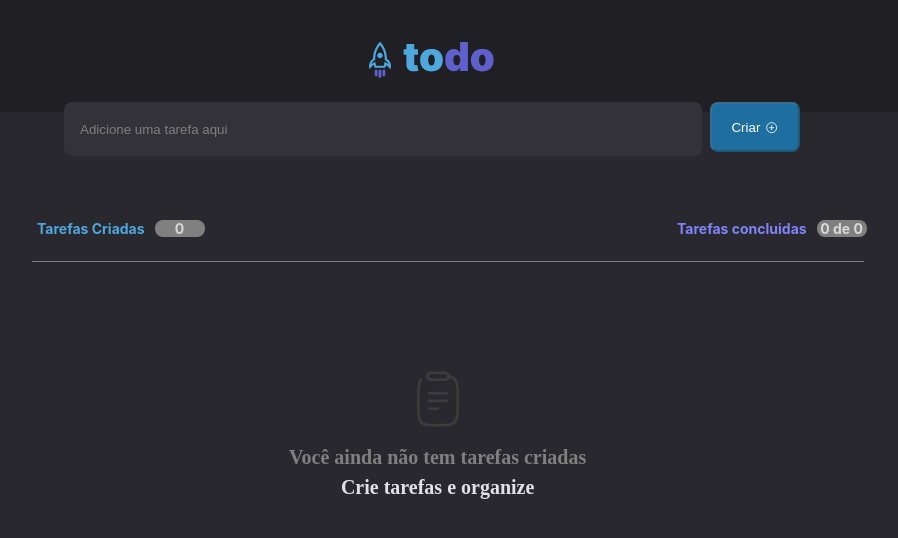
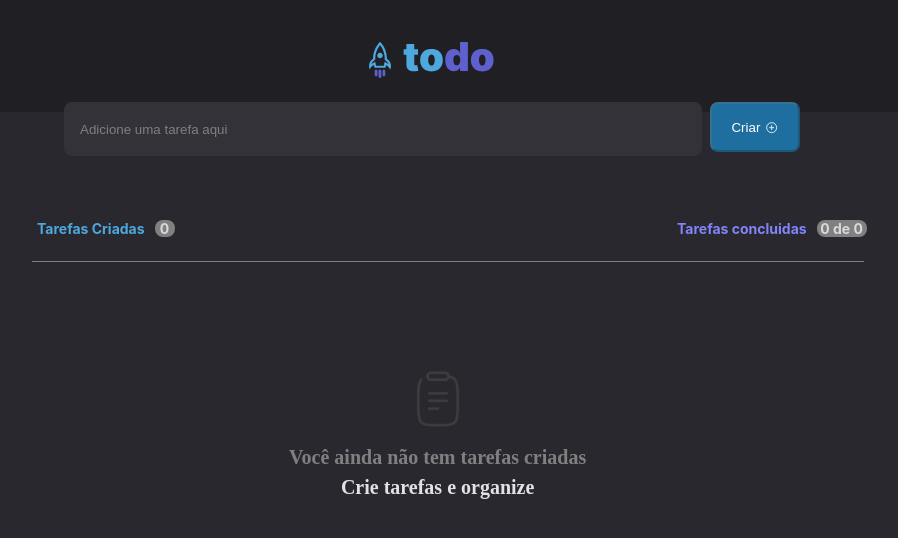
Before and after one commit to ReinaldoARamos/Todo_React, a React (Vite) app: page / in a window 1280 px wide. Shown: the top 538 px of the page, without its empty margins (208-1106 px from the left). Built offline with nearby package versions, Linux system fonts and the light colour scheme.

Commit message:
separando a estilização dos 2 locais de taregas

```diff
--- a/src/componentes/Task.jsx
+++ b/src/componentes/Task.jsx
@@ -70,7 +70,7 @@ export function Task() {
 
         <span className={styles.Concluded}>
           Tarefas concluidas
-          <span className={styles.counter}>0 de {counter}</span>
+          <span className={styles.done}>0 de {counter}</span>
         </span>
       </div>
       <main>
--- a/src/componentes/Task.module.css
+++ b/src/componentes/Task.module.css
@@ -35,6 +35,21 @@
   justify-content: space-around;
 }
 .counter {
+  margin-left: 10px;
+  width: 20px;
+  text-align: center;
+  position: absolute;
+
+  align-items: start;
+  background: #333333;
+  border-radius: 999px;
+  color: #d9d9d9;
+  background: var(--grey-300);
+  border-radius: 8px;
+}
+
+
+.done {
   margin-left: 10px;
   width: 50px;
   text-align: center;
```
